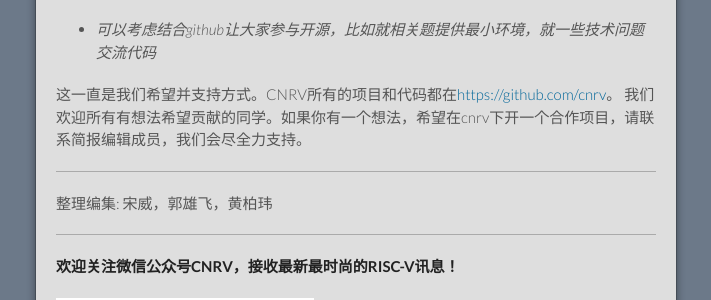
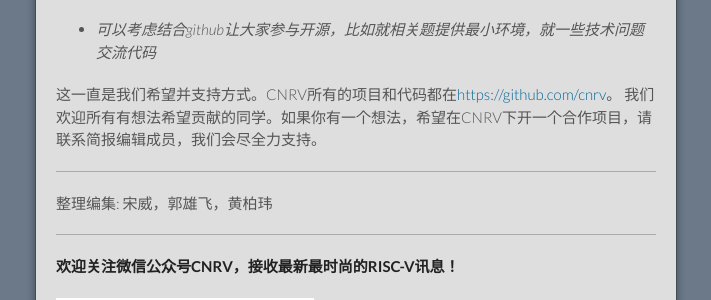
Before and after one commit to cnrv/home, a Jekyll site: the page built from bi-week-rpts/2017-10-12-questionaire.md, in a window 1280 px wide and 900 px high, scrolled down 3317 px. Shown: the part 175-475 px from the top of the window, without its empty margins (284-995 px from the left). Built offline with Jekyll 4.4.1, drawn with Linux system fonts in a browser that asks for light colours; Markdown is read by kramdown in place of the engine named in the settings; comment, search, counter and statistics services are not loaded; our own code applies the rules of GitHub Pages for plain Markdown files.

Commit message:
capital CNRV

```diff
--- a/bi-week-rpts/2017-10-12-questionaire.md
+++ b/bi-week-rpts/2017-10-12-questionaire.md
@@ -109,7 +109,7 @@ layout: default
 - *可以考虑结合github让大家参与开源，比如就相关题提供最小环境，就一些技术问题交流代码*
 
 这一直是我们希望并支持方式。CNRV所有的项目和代码都在[https://github.com/cnrv](https://github.com/cnrv)。
-我们欢迎所有有想法希望贡献的同学。如果你有一个想法，希望在cnrv下开一个合作项目，请联系简报编辑成员，我们会尽全力支持。
+我们欢迎所有有想法希望贡献的同学。如果你有一个想法，希望在CNRV下开一个合作项目，请联系简报编辑成员，我们会尽全力支持。
 
 
 ----
```
